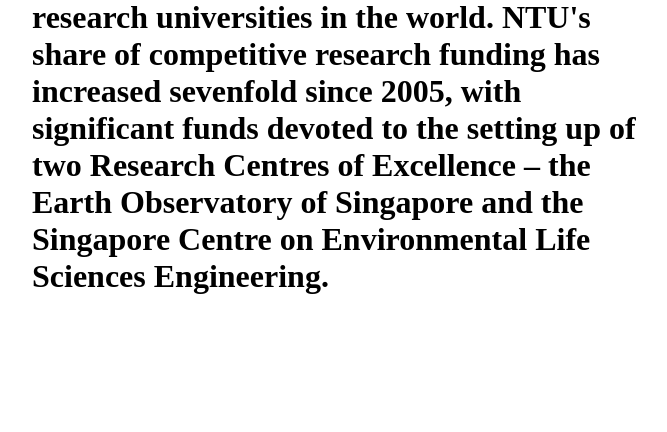
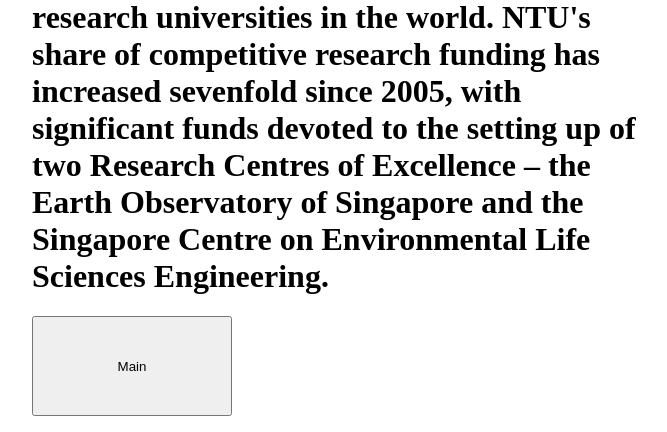
Before and after one commit to GKX051106/RPA-19feb2024, a Flask app: template templates/more_NTU.html in a window 1280 px wide. Shown: the part 416-848 px from the top of the page, without its empty margins (292-959 px from the left). Before the commit the page ends 710 px from the top, so only its background shows below. Run offline with Flask 3, Linux system fonts and the light colour scheme; the template is opened without the code that fills it, so the values that code supplies are empty.

Commit message:
Update more_NTU.html

```diff
--- a/templates/more_NTU.html
+++ b/templates/more_NTU.html
@@ -9,5 +9,7 @@
 <h1>Nanyang Technological University (Abbreviation: NTU or Nanyang Tech) is one of the two largest public universities in Singapore with the biggest campus in Singapore and the world's largest engineering college.
   Its lush 200-hectare Yunnan Garden campus was the Youth Olympic Village of the world's first 2010 Summer Youth Olympics in 2010. Ranked 58th globally by QS World Rankings, with its Engineering faculty ranked 26th,
   NTU is one of the fastest-growing research universities in the world. NTU's share of competitive research funding has increased sevenfold since 2005, with significant funds devoted to the setting up of two Research Centres of Excellence – the Earth Observatory of Singapore and the Singapore Centre on Environmental Life Sciences Engineering.</h1>
-
+  <form action="/main" method="post">
+       <p> <input type = "submit" value="Main" style="width:200px;height:100px;"></p>
+    </form>
 </div>
```
